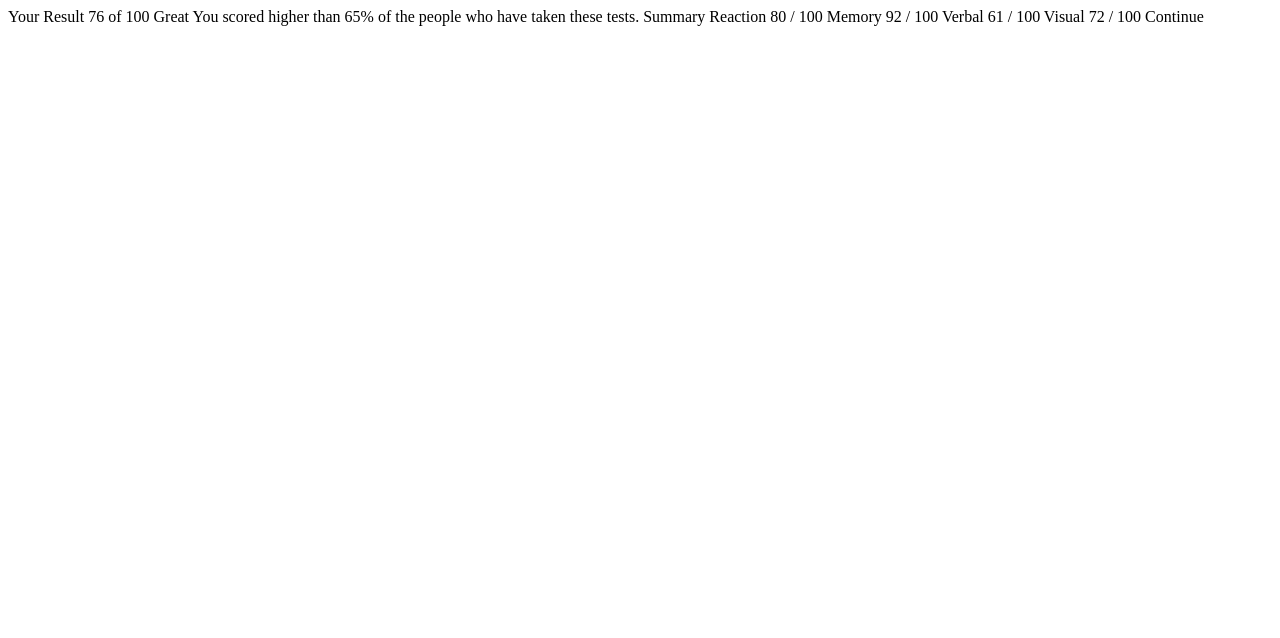
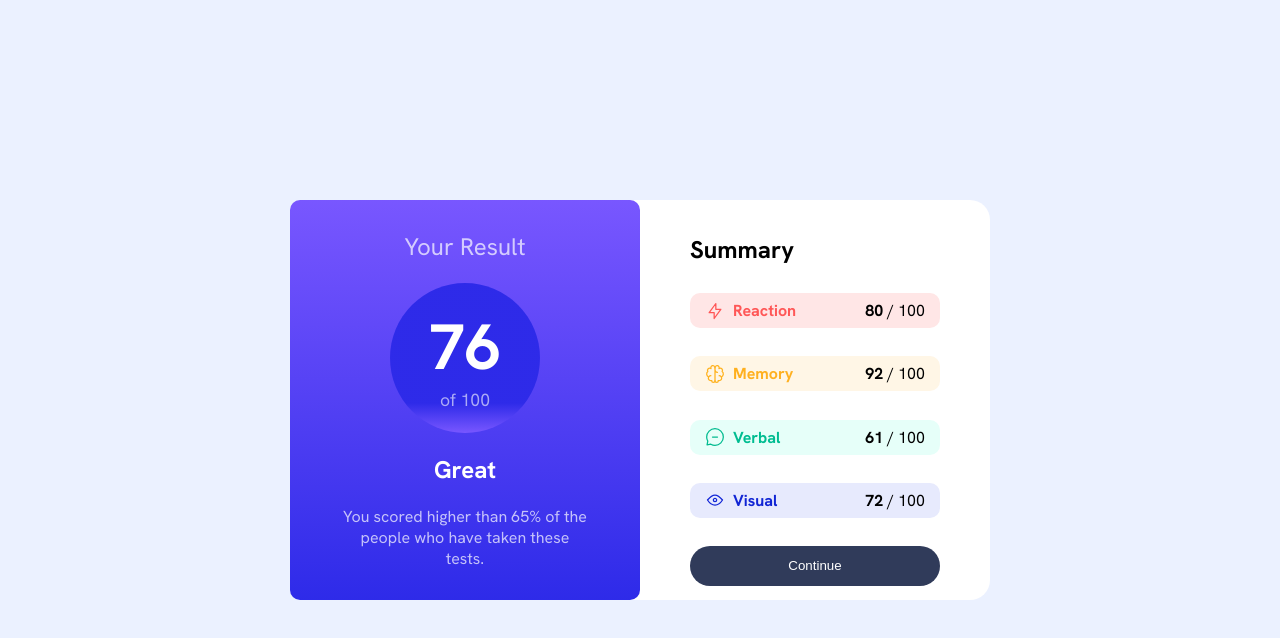
Before and after one commit to Rafael15gv/results-summary-component-main, a plain HTML site: page index.html in a window 1280 px wide. Drawn offline with Linux system fonts and the light colour scheme.

Commit message:
fit css se ordeno y se agregaron variables en css

```diff
--- a/index.html
+++ b/index.html
@@ -1,36 +1,60 @@
 <!DOCTYPE html>
 <html lang="en">
   <head>
-  <meta charset="UTF-8">
-  <meta name="viewport" content="width=device-width, initial-scale=1.0"> <!-- displays site properly based on user's device -->
+    <meta charset="UTF-8" />
+    <meta name="viewport" content="width=device-width, initial-scale=1.0" />
+    <!-- displays site properly based on user's device -->
 
-  <link rel="icon" type="image/png" sizes="32x32" href="./assets/images/favicon-32x32.png">
-  <link rel="stylesheet" href="style.css">
+    <link
+      rel="icon"
+      type="image/png"
+      sizes="32x32"
+      href="./assets/images/favicon-32x32.png"
+    />
+    <link rel="stylesheet" href="style.css" />
     <title>Frontend Mentor | Results summary component</title>
   </head>
   <body>
+    <section class="container">
+      <div class="result">
+        <p>Your Result</p>
 
-  Your Result
-  76
-  of 100
+        <div class="circle">
+          <h1>76</h1>
+          <h4>of 100</h4>
+        </div>
 
-  Great
+        <h2>Great</h2>
+        <p>
           You scored higher than 65% of the people who have taken these tests.
+        </p>
+      </div>
 
-  Summary
+      <div class="ability">
+        <h2>Summary</h2>
+        <div class="items reaction">
+          <img src="/assets/images/icon-reaction.svg" alt="" />
+          <p>Reaction</p>
+          <p><strong>80</strong> / 100</p>
+        </div>
+        <div class="items memory">
+          <img src="/assets/images/icon-memory.svg" alt="" />
+          <p>Memory</p>
+          <p><strong>92</strong> / 100</p>
+        </div>
+        <div class="items verbal">
+          <img src="/assets/images/icon-verbal.svg" alt="" />
+          <p>Verbal</p>
+          <p><strong>61</strong> / 100</p>
+        </div>
+        <div class="items visual">
+          <img src="/assets/images/icon-visual.svg" alt="" />
+          <p>Visual</p>
+          <p><strong>72</strong> / 100</p>
+        </div>
 
-  Reaction
-  80 / 100
-
-  Memory
-  92 / 100
-
-  Verbal
-  61 / 100
-
-  Visual
-  72 / 100
-
-  Continue
+        <button type="button">Continue</button>
+      </div>
+    </section>
   </body>
 </html>
--- a/style.css
+++ b/style.css
@@ -0,0 +1,204 @@
+
+/* ================================ */
+/*          Global Style            */
+/* ================================ */
+:root {
+  /* =====color===== */
+
+  /* ### Primary */
+
+  --Light-red-color: hsl(0, 100%, 67%);
+  --Orangey-yellow-color: hsl(39, 100%, 56%);
+  --Green-teal-color: hsl(166, 100%, 37%);
+  --Cobalt-blue-color: hsl(234, 85%, 45%);
+
+  /* ## Gradients */
+
+  --Light-slate-blue-gradient-background: hsl(252, 100%, 67%);
+  --Light-royal-blue-gradient-background: hsl(241, 81%, 54%);
+
+  --Violet-blue-gradient-circle: hsla(256, 72%, 46%, 1);
+  --Persian-blue-gradient-circle: hsla(241, 72%, 46%, 0);
+
+  /* ### Neutral */
+
+  --White-color: hsl(0, 0%, 100%);
+  --Pale-blue-color: hsl(221, 100%, 96%);
+  --Light-lavender-color: hsl(241, 100%, 89%);
+  --Dark-gray-blue-color: hsl(224, 30%, 27%);
+
+  font-family: "haken";
+
+}
+
+@font-face {
+  font-family: "haken";
+  src: url(/assets/fonts/HankenGrotesk-VariableFont_wght.ttf);
+}
+
+
+/* ================================ */
+/*          Reset & Global          */
+/* ================================ */
+
+* {
+  margin: 0px;
+  padding: 0px;
+  box-sizing: border-box;
+}
+
+body {
+  display: flex;
+  justify-content: center;
+  align-items: center;
+  height: 100vh;
+  background-color: var(--Pale-blue-color);
+}
+
+/* ================================ */
+/*          Container               */
+/* ================================ */
+
+.container {
+  width: 700px;
+  height: 400px;
+  background-color: var(--White-color);
+  border-radius: 20px;
+  display: flex;
+}
+
+.container > div {
+  width: 350px;
+  border-radius: 10px;
+  display: flex;
+  justify-content: center;
+  align-items: center;
+}
+
+/* ================================ */
+/*          left Card               */
+/* ================================ */
+
+.container > div:nth-child(1) {
+  background: linear-gradient(
+    0deg,
+    var(--Light-royal-blue-gradient-background),
+    var(--Light-slate-blue-gradient-background)
+  );
+  height: 100%;
+  border-radius: 10px;
+  flex-direction: column;
+  justify-content: space-around;
+  padding: 0px 50px;
+  color: var(--White-color);
+}
+
+.result p:nth-child(1) {
+  margin-top: 20px;
+  font-size: 1.5rem;
+  opacity: 70%;
+}
+
+.circle {
+  width: 150px;
+  height: 150px;
+  border-radius: 50%;
+  display: flex;
+  justify-content: center;
+  align-items: center;
+  flex-direction: column;
+  background: linear-gradient(
+    0deg,
+    var(--Light-slate-blue-gradient-background) ,
+    var(--Light-royal-blue-gradient-background) 20%
+  );
+}
+
+h1 {
+  font-size: 4rem;
+}
+
+h4 {
+  opacity: 60%;
+  font-weight: 400;
+  font-size: 1.1rem;
+}
+
+.result p:nth-child(4) {
+  text-align: center;
+  margin-bottom: 20px;
+  opacity: 70%;
+}
+
+/* ================================ */
+/*          Right Card               */
+/* ================================ */
+
+.container > div:nth-child(2) {
+  height: 100%;
+  border-radius: 10px;
+  flex-direction: column;
+  justify-content: space-around;
+  padding: 0px 50px;
+}
+
+.items {
+  display: flex;
+  /* justify-content: space-between; */
+  align-items: center;
+  width: 100%;
+  height: 35px;
+  border-radius: 10px;
+  padding: 0px 15px;
+}
+
+.items p:nth-child(2) {
+  margin-right: auto;
+  margin-left: 8px;
+}
+
+button {
+  width: 100%;
+  height: 40px;
+  border-radius: 20px;
+  border: none;
+  background-color: var(--Dark-gray-blue-color);
+  color: var(--White-color);
+}
+
+.ability h2 {
+  align-self: start;
+  margin-top: 20px;
+}
+
+
+
+.reaction {
+  background-color: hsl(0, 100%, 95%);
+}
+.memory {
+  background-color: hsl(39, 100%, 95%);
+}
+.verbal {
+  background-color: hsl(166, 100%, 95%);
+}
+.visual {
+  background-color: hsl(234, 85%, 95%);
+}
+
+.reaction p:nth-child(2) {
+  color: var(--Light-red-color);
+  font-weight: bold;
+}
+.memory p:nth-child(2) {
+  color: var(--Orangey-yellow-color);
+  font-weight: bold;
+}
+.verbal p:nth-child(2) {
+  color: var(--Green-teal-color);
+  font-weight: bold;
+}
+.visual p:nth-child(2) {
+  color: var(--Cobalt-blue-color);
+  font-weight: bold;
+}
```
Lines whose indentation alone changed are shown as unchanged.
